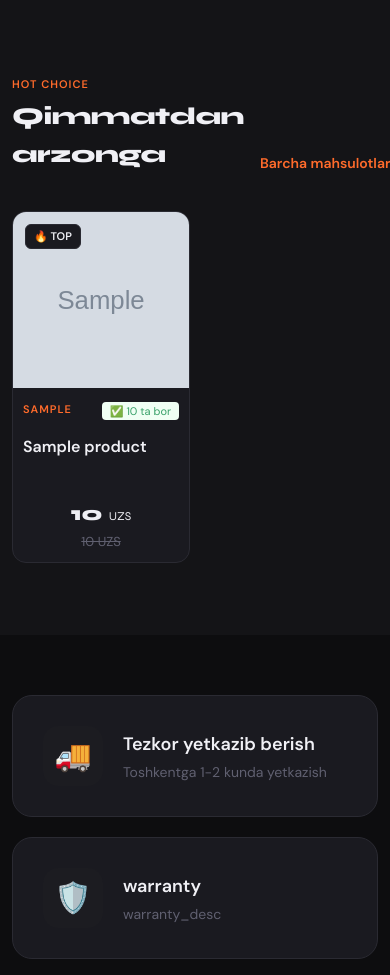
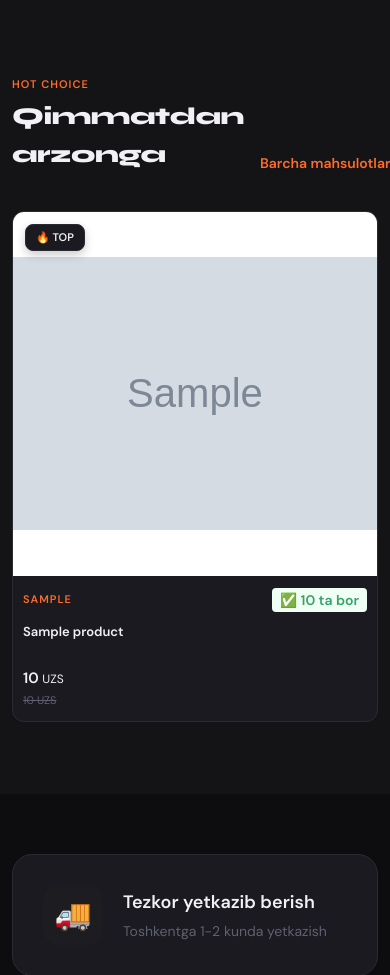
Before and after one commit to dilshod544/TexnoRinok, a Django app: a page that uses templates/products/_product_card.html in a window 390 px wide. Shown: the part 1411-2386 px from the top of the page. Run offline with Django 5.2, Linux system fonts and the light colour scheme; data comes from the database, SQL or seed files in the repository; tables that the repository leaves empty hold one stand-in row (values such as "Sample post"); grey boxes marked "Sample" are stand-in pictures.

Commit message:
Mobile UX Overhaul: Dynamic grid logic and modern BEM product cards without inline styles

```diff
--- a/static/css/main.css
+++ b/static/css/main.css
@@ -824,49 +824,58 @@ button {
 
 @media (max-width: 1024px) {
   .products-grid {
-    grid-template-columns: repeat(2, 1fr) !important;
+    grid-template-columns: repeat(auto-fill, minmax(180px, 1fr)) !important;
     gap: 20px !important;
   }
 }
 
 @media (max-width: 480px) {
   .products-grid {
-    grid-template-columns: repeat(2, 1fr) !important;
+    grid-template-columns: repeat(auto-fill, minmax(140px, 1fr)) !important;
     gap: 12px !important;
+  }
+  .product-card {
+    min-width: 0 !important;
   }
 }
 
 .product-card {
   background: var(--surface);
   border: 1px solid var(--border);
-  border-radius: var(--radius);
+  border-radius: 16px;
   overflow: hidden;
   transition: var(--transition);
-  cursor: pointer;
+  display: flex;
+  flex-direction: column;
+  height: 100%;
 }
 
 .product-card:hover {
-  border-color: var(--border-light);
-  transform: translateY(-4px);
-  box-shadow: var(--shadow-lg);
+  transform: translateY(-8px);
+  border-color: var(--accent);
+  box-shadow: 0 12px 30px rgba(0,0,0,0.4);
 }
 
 .product-card__img-wrap {
   position: relative;
-  aspect-ratio: 1;
+  width: 100%;
+  aspect-ratio: 1/1;
+  background: #fff;
+  display: flex;
+  align-items: center;
+  justify-content: center;
   overflow: hidden;
-  background: var(--bg-3);
-}
-
-.product-card__img-wrap img {
+}
+
+.product-card__image {
   width: 100%;
   height: 100%;
-  object-fit: cover;
-  transition: transform 0.4s ease;
-}
-
-.product-card:hover .product-card__img-wrap img {
-  transform: scale(1.05);
+  object-fit: contain;
+  transition: transform 0.5s ease;
+}
+
+.product-card:hover .product-card__image {
+  transform: scale(1.08);
 }
 
 .product-card__img-placeholder {
@@ -882,28 +891,16 @@ button {
   position: absolute;
   top: 12px;
   left: 12px;
-  padding: 3px 8px;
-  border-radius: 6px;
+  padding: 4px 10px;
+  border-radius: 8px;
   font-size: 11px;
-  font-weight: 700;
-  z-index: 1;
-}
-
-.product-badge--sale {
-  background: var(--accent);
-  color: #fff;
-}
-
-.product-badge--hot {
-  background: #1a1a20;
-  color: var(--text);
-  border: 1px solid var(--border);
-}
-
-.product-badge--lg {
-  font-size: 14px;
-  padding: 5px 12px;
-}
+  font-weight: 800;
+  z-index: 2;
+  box-shadow: 0 4px 10px rgba(0,0,0,0.2);
+}
+
+.product-badge--sale { background: var(--accent); color: #fff; }
+.product-badge--hot { background: #1a1a20; color: var(--text); border: 1px solid var(--border); }
 
 .product-card__actions {
   position: absolute;
@@ -911,9 +908,10 @@ button {
   left: 0;
   right: 0;
   padding: 12px;
-  background: linear-gradient(to top, rgba(13, 13, 15, 0.95) 0%, transparent 100%);
+  background: linear-gradient(to top, rgba(13,13,15,0.95) 0%, transparent 100%);
   transform: translateY(100%);
   transition: var(--transition);
+  z-index: 3;
 }
 
 .product-card:hover .product-card__actions {
@@ -922,50 +920,70 @@ button {
 
 .btn-add-cart {
   width: 100%;
-  padding: 10px 16px;
+  padding: 12px;
   background: var(--accent);
   color: #fff;
   border: none;
-  border-radius: 8px;
-  font-size: 13px;
-  font-weight: 600;
+  border-radius: 10px;
+  font-size: 14px;
+  font-weight: 700;
+  display: flex;
+  align-items: center;
+  justify-content: center;
+  gap: 8px;
   cursor: pointer;
-  display: flex;
-  align-items: center;
-  justify-content: center;
-  gap: 6px;
   transition: var(--transition);
 }
 
 .btn-add-cart:hover {
   background: var(--accent-hover);
+  transform: translateY(-2px);
 }
 
 .product-card__info {
-  padding: 16px;
+  padding: 20px;
+  flex: 1;
   display: flex;
   flex-direction: column;
-  gap: 6px;
+}
+
+.product-card__meta {
+  display: flex;
+  justify-content: space-between;
+  align-items: center;
+  margin-bottom: 12px;
 }
 
 .product-brand {
+  font-weight: 700;
+  color: var(--accent);
   font-size: 11px;
-  font-weight: 700;
   text-transform: uppercase;
-  letter-spacing: 0.5px;
-  color: var(--accent);
-}
+  letter-spacing: 1px;
+}
+
+.stock-status {
+  font-size: 10px;
+  padding: 3px 8px;
+  border-radius: 4px;
+  font-weight: 600;
+}
+
+.stock-status--in { color: #38a169; background: #f0fff4; }
+.stock-status--out { color: #e53e3e; background: #fff5f5; }
 
 .product-name {
-  font-size: 14px;
+  font-size: 16px;
   font-weight: 600;
   line-height: 1.4;
   color: var(--text);
-  transition: var(--transition);
+  margin-bottom: 15px;
   display: -webkit-box;
   -webkit-line-clamp: 2;
   -webkit-box-orient: vertical;
   overflow: hidden;
+  height: 44px;
+  transition: var(--transition);
 }
 
 .product-name:hover {
@@ -973,23 +991,27 @@ button {
 }
 
 .product-price {
-  display: flex;
-  align-items: center;
-  gap: 8px;
-  flex-wrap: wrap;
+  margin-top: auto;
+  display: flex;
+  flex-direction: column;
+  gap: 2px;
 }
 
 .price-current {
-  font-family: var(--font-display);
-  font-size: 16px;
-  font-weight: 700;
+  font-size: 20px;
+  font-weight: 800;
   color: var(--text);
+}
+
+.price-current small {
+  font-size: 12px;
+  font-weight: 400;
 }
 
 .price-old {
   font-size: 13px;
+  text-decoration: line-through;
   color: var(--text-3);
-  text-decoration: line-through;
 }
 
 /* ==========================================
@@ -2221,14 +2243,23 @@ html {
 
 @media (max-width: 480px) {
   .container { padding: 0 12px; }
-  .products-grid {
-    grid-template-columns: repeat(2, 1fr) !important;
-    gap: 10px !important;
-  }
-  .product-card { min-width: 0 !important; }
-  .product-card__info { padding: 10px; }
-  .product-name { font-size: 13px; height: 36px; }
-  .price-current { font-size: 16px; }
+  .product-card {
+    min-width: 0 !important;
+    border-radius: 12px !important;
+  }
+  .product-card__image {
+    aspect-ratio: 1/1 !important;
+    object-fit: contain !important;
+  }
+  .product-card__info { padding: 12px 10px !important; }
+  .product-name {
+    font-size: 13px !important;
+    line-height: 1.3 !important;
+    height: 34px !important;
+    margin-bottom: 8px !important;
+  }
+  .price-current { font-size: 15px !important; }
+  .price-old { font-size: 11px !important; }
   .hero-title { font-size: 24px; }
 }
 
--- a/templates/products/_product_card.html
+++ b/templates/products/_product_card.html
@@ -2,7 +2,7 @@
 <div class="product-card" data-reveal="fade-up">
   <div class="product-card__img-wrap">
     {% if product.image %}
-      <img src="{{ product.image.url }}" alt="{{ product|get_translated_name:LANGUAGE_CODE }}" loading="lazy">
+      <img src="{{ product.image.url }}" alt="{{ product|get_translated_name:LANGUAGE_CODE }}" class="product-card__image" loading="lazy">
     {% else %}
       <div class="product-card__img-placeholder">📦</div>
     {% endif %}
@@ -17,34 +17,34 @@
         <input type="hidden" name="quantity" value="1">
         <button type="submit" class="btn-add-cart" title="{% ui_translate 'add_to_cart' %}">
           <svg width="18" height="18" viewBox="0 0 24 24" fill="none" stroke="currentColor" stroke-width="2"><path d="M6 2 3 6v14a2 2 0 0 0 2 2h14a2 2 0 0 0 2-2V6l-3-4z"/><line x1="3" y1="6" x2="21" y2="6"/><path d="M16 10a4 4 0 0 1-8 0"/></svg>
-          {% ui_translate 'buy_now' %}
+          <span class="btn-text">{% ui_translate 'buy_now' %}</span>
         </button>
       </form>
     </div>
   </div>
   <div class="product-card__info">
-    <div style="display: flex; justify-content: space-between; align-items: center; margin-bottom: 8px;">
+    <div class="product-card__meta">
         {% if product.brand %}
-            <span class="product-brand" style="font-weight: 700; color: var(--accent); font-size: 11px; text-transform: uppercase; letter-spacing: 1px;">{{ product.brand }}</span>
+            <span class="product-brand">{{ product.brand }}</span>
         {% else %}
             <span></span>
         {% endif %}
 
         <div class="product-stock-badge">
             {% if product.stock > 0 %}
-                <span style="font-size: 11px; color: #38a169; background: #f0fff4; padding: 2px 8px; border-radius: 4px;">✅ {{ product.stock }} {% ui_translate 'in_stock' %}</span>
+                <span class="stock-status stock-status--in">✅ {{ product.stock }} {% ui_translate 'in_stock' %}</span>
             {% else %}
-                <span style="font-size: 11px; color: #e53e3e; background: #fff5f5; padding: 2px 8px; border-radius: 4px;">❌ {% ui_translate 'out_of_stock' %}</span>
+                <span class="stock-status stock-status--out">❌ {% ui_translate 'out_of_stock' %}</span>
             {% endif %}
         </div>
     </div>
 
-    <a href="{{ product.get_absolute_url }}" class="product-name" style="font-size: 16px; font-weight: 600; line-height: 1.4; display: -webkit-box; -webkit-line-clamp: 2; -webkit-box-orient: vertical; overflow: hidden; height: 44px;">{{ product|get_translated_name:LANGUAGE_CODE }}</a>
+    <a href="{{ product.get_absolute_url }}" class="product-name">{{ product|get_translated_name:LANGUAGE_CODE }}</a>
 
-    <div class="product-price" style="margin-top: 12px; display: flex; flex-direction: column; gap: 2px;">
-      <span class="price-current" style="font-size: 20px; font-weight: 800; color: var(--text);">{{ product.formatted_price }} <span style="font-size: 12px; font-weight: 400;">UZS</span></span>
+    <div class="product-price">
+      <span class="price-current">{{ product.formatted_price }} <small>UZS</small></span>
       {% if product.old_price %}
-        <span class="price-old" style="font-size: 13px; text-decoration: line-through; color: var(--text-3);">{{ product.formatted_old_price }} UZS</span>
+        <span class="price-old">{{ product.formatted_old_price }} UZS</span>
       {% endif %}
     </div>
   </div>
```
